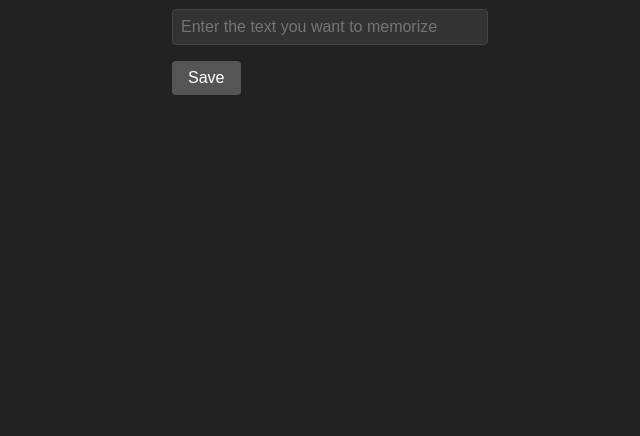
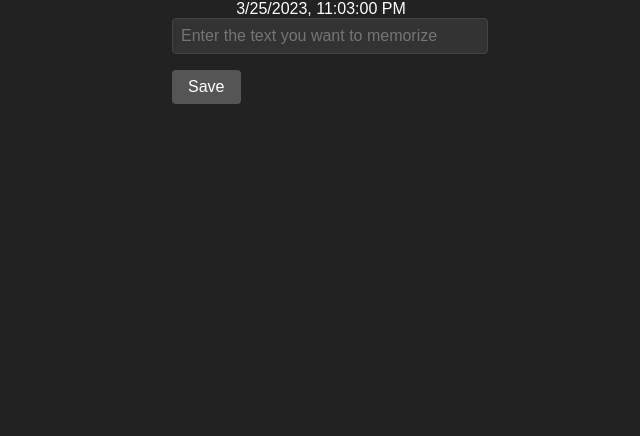
Before and after one commit to gato365/project-1-enhancing-my-memory, a plain HTML site: page index.html in a window 1280 px wide. Shown: the part 412-848 px from the top of the page, without its empty margins (319-959 px from the left). Drawn offline with Linux system fonts and the light colour scheme.

Commit message:
Display time and date

```diff
--- a/app.js
+++ b/app.js
@@ -82,3 +82,10 @@ function calculatePercentage() {
 
     return percentage;
 }
+function updateTimeAndDate() {
+    const currentTimeDate = new Date();
+    const formattedTimeDate = currentTimeDate.toLocaleString();
+    document.getElementById('time-date').textContent = formattedTimeDate;
+  }
+
+  updateTimeAndDate();
--- a/index.html
+++ b/index.html
@@ -9,6 +9,7 @@
 <body>
   <div class="container">
     <h1>Testing Eman's Memory</h1>
+    <div id="time-date"></div>
     <div class="input-section">
       <input type="text" id="memory-text" placeholder="Enter the text you want to memorize">
       <button id="save-btn">Save</button>
```
Also changed, not shown: README.md.
